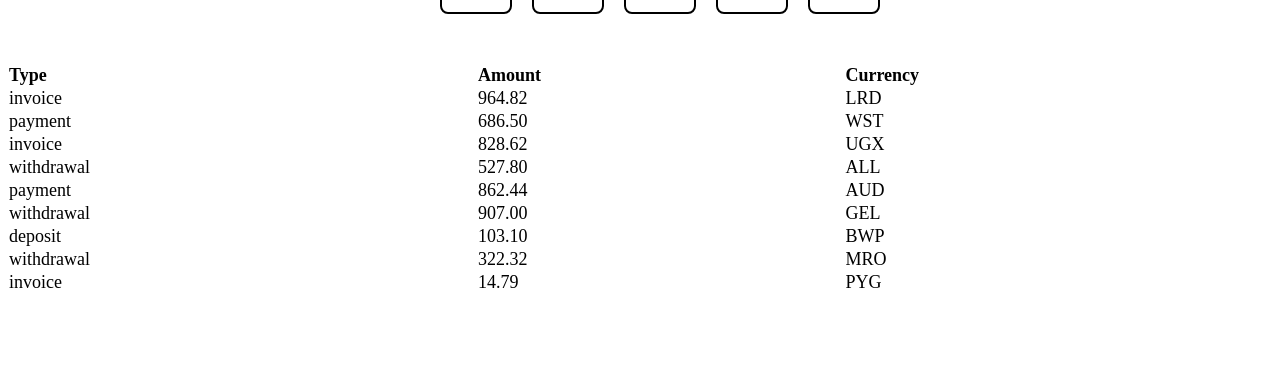
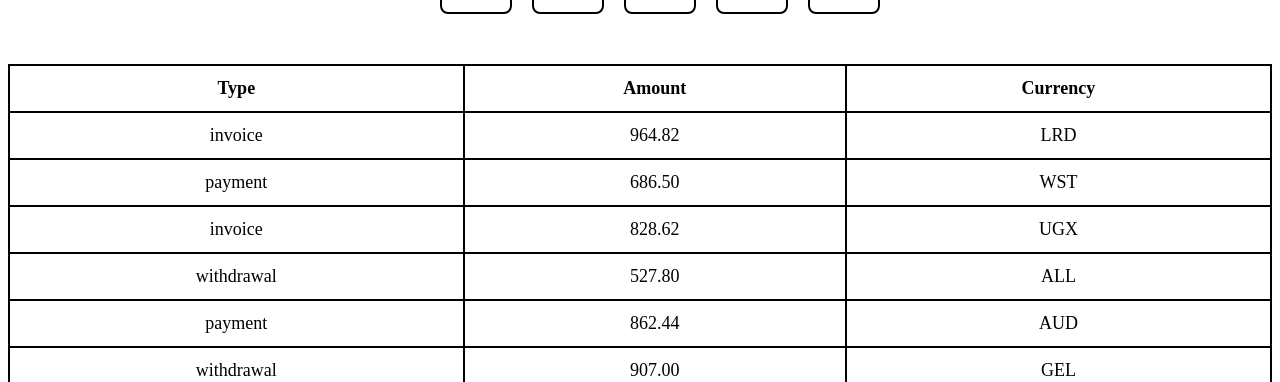
Before and after one commit to isteppanenko/goit-react-hw-01, a React (Vite) app: page / in a window 1280 px wide. Shown: the part 570-952 px from the top of the page. Before the commit the page ends 884 px from the top, so only its background shows below. Built offline with nearby package versions, Linux system fonts and the light colour scheme.

Commit message:
last_steps

```diff
--- a/src/components/TransactionHistory/TransactionHistory.module.css
+++ b/src/components/TransactionHistory/TransactionHistory.module.css
@@ -1,7 +1,14 @@
 .transactionHistory {
   width: 100%;
   border-collapse: collapse;
-  margin: 20px 0;
+  margin-inline: auto;
   font-size: 18px;
   text-align: left;
+  border: 2px solid #000000;
 }
+.transactionHistory th,
+.transactionHistory td {
+  text-align: center;
+  padding: 12px 15px;
+  border: 2px solid #000000;
+}
```
